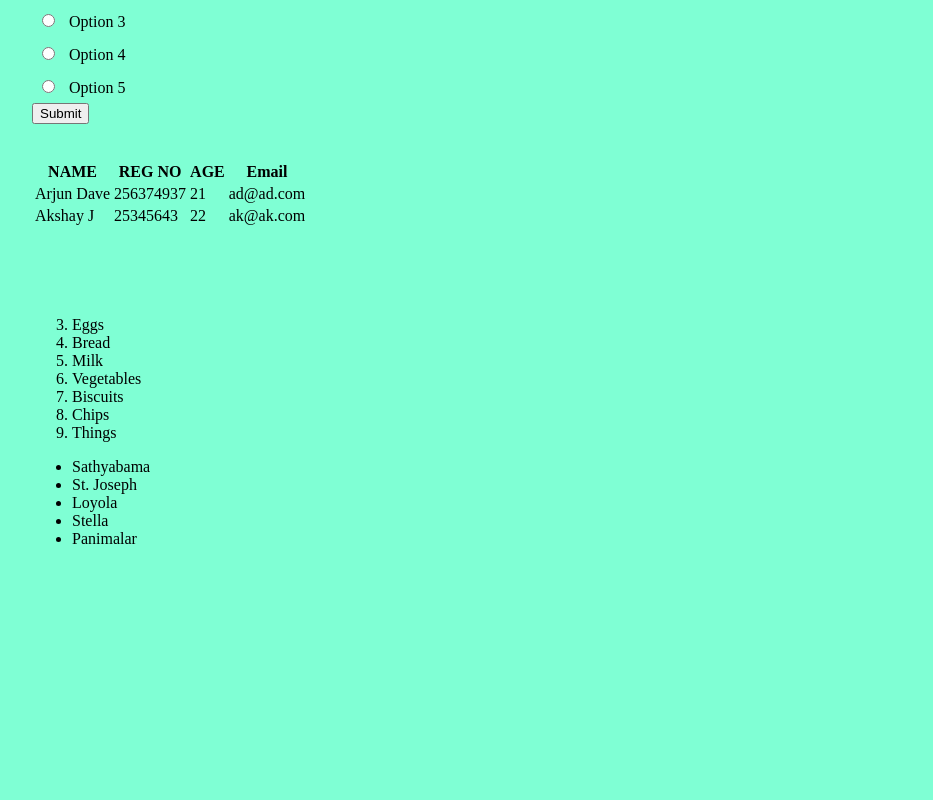
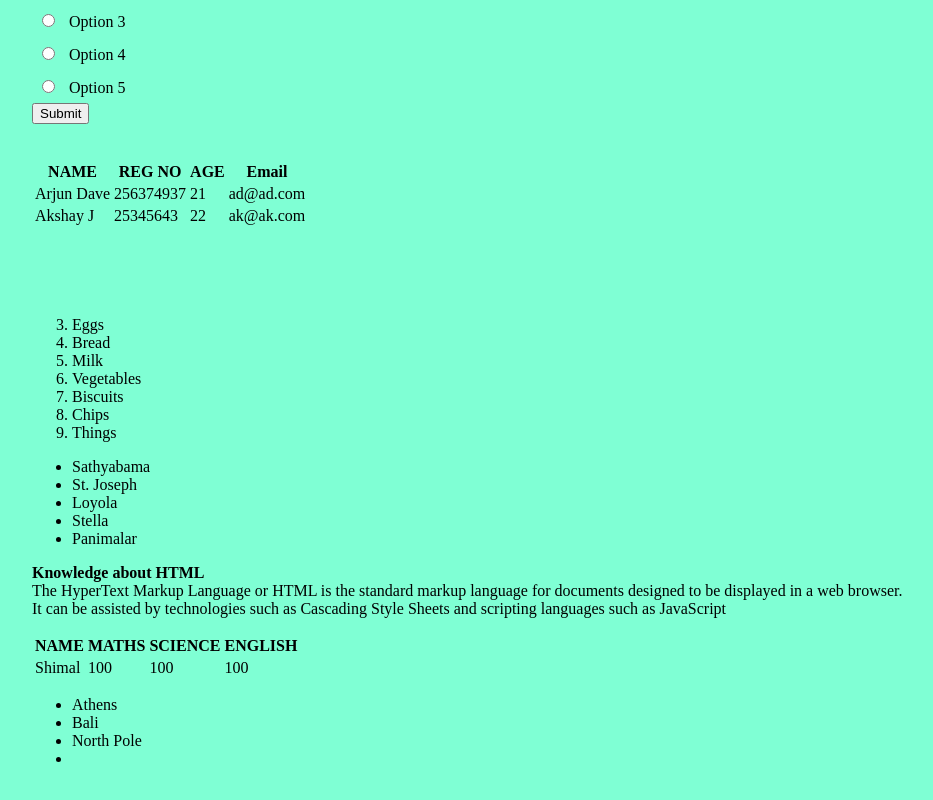
Before and after one commit to arjund-06/webdevintro, a plain HTML site: page index.html in a window 1280 px wide. Shown: the part 1196-1996 px from the top of the page, without its empty margins (76-1009 px from the left). Before the commit the page ends 1868 px from the top, so only its background shows below. Drawn offline with Linux system fonts and the light colour scheme.

Commit message:
Update index.html

```diff
--- a/index.html
+++ b/index.html
@@ -103,7 +103,29 @@
         <li>Stella</li>
         <li>Panimalar</li>
     </ul>
-
+    <p> <b>Knowledge about HTML</b><br>
+        The HyperText Markup Language or HTML is the standard markup language for documents designed to be displayed in a web browser.<br>
+        It can be assisted by technologies such as Cascading Style Sheets and scripting languages such as JavaScript
+    </p>
+    <table>
+        <tr>
+            <th>NAME</th>
+            <th>MATHS</th>
+            <th>SCIENCE</th>
+            <th>ENGLISH</th>
+        </tr>
+        <tr>
+            <td>Shimal</td>
+            <td>100</td>
+            <td>100</td>
+            <td>100</td>
+        </tr>
+    </table>
+    <ul>
+        <li>Athens</li>
+        <li>Bali</li>
+        <li>North Pole<li>
+    </ul>
 </body>
 
 </html>
```
